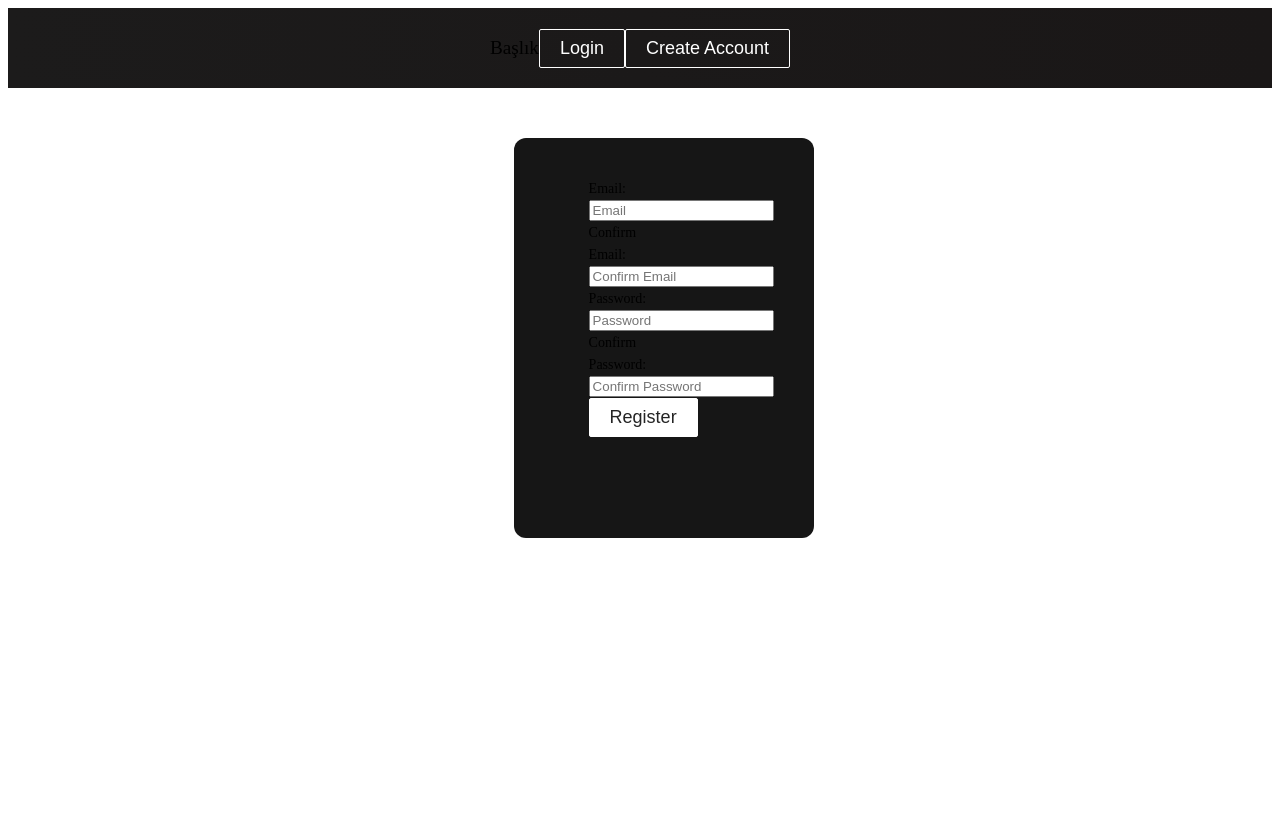
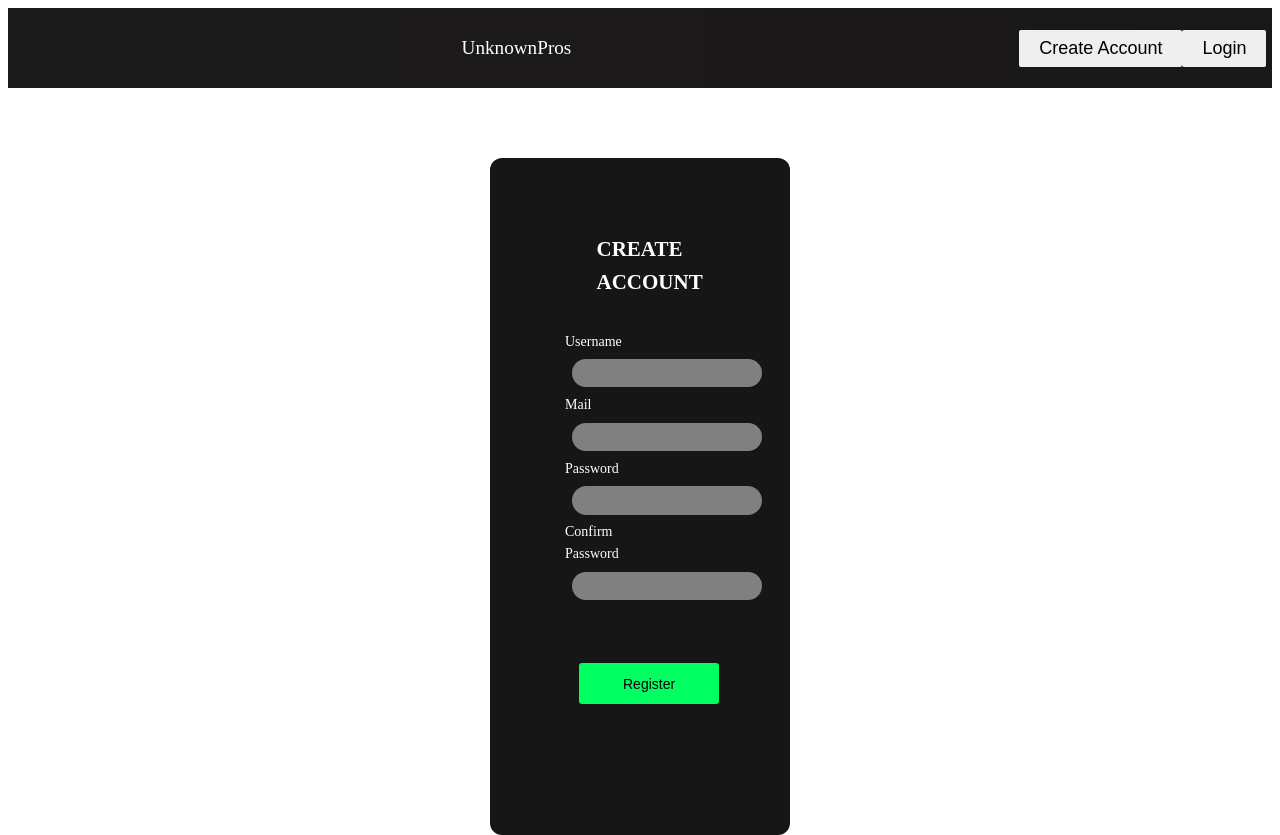
Before and after one commit to ertugdlk/up_react, a React (Create React App) app: page / in a window 1280 px wide. Both pictures are taken after a click on the button "Create Account". Before the commit the page ends 800 px from the top, so only its background shows below. Built offline with nearby package versions, Linux system fonts and the light colour scheme.

Commit message:
Fixed some positional errors

```diff
--- a/src/components/Common/Button.css
+++ b/src/components/Common/Button.css
@@ -20,8 +20,33 @@
     background-color: transparent;
     color: #fff;
     padding: 8px 20px;
-    border: 1px solid var(--primary);
     transition: all 0.3s ease-out;
+
+  }
+
+  .btn--navbar--createAccount{
+    padding: 0 3rem;
+    transition: all 0.3s ease-out;
+
+  }
+
+  .btn--navbar--login{
+    transition: all 0.3s ease-out;
+    padding:0 3rem;
+  }
+
+  .btn--register{
+    background-color: #00FF60;
+    color:#000;
+    border-radius: 0 3rem;
+
+  }
+
+  .btn--login{
+    background-color: #00FF60;
+    color:#000;
+    border-radius: 3em;
+
   }
 
   .btn--medium {
--- a/src/components/Common/Button.js
+++ b/src/components/Common/Button.js
@@ -14,7 +14,7 @@ import React from 'react';
 import './Button.css';
 
 
-const STYLES = ['btn--primary', 'btn--outline', 'btn--test'];
+const STYLES = ['btn--navbar-login','btn--navbar-createAccount','btn--register','btn--login'];
 
 const SIZES = ['btn--medium', 'btn--large'];
 
--- a/src/components/CreateAccountWindow.js
+++ b/src/components/CreateAccountWindow.js
@@ -1,53 +1,57 @@
-import React from 'react'
+import React, {useState} from 'react'
 import styled from 'styled-components'
-import Button from './Common/Button'
 
 function CreateAccountWindow()
 {
+  const [click, setClick] = useState(false);
+  const [visible , setVisible] = useState(false);
+;
 
+const handleClickRegister = ()=>
+{
+  setClick(true);
+  setVisible(false);
+}
     return(
         <>
         <Window>
         <Modal>
         <form>
+          <Title><b>CREATE ACCOUNT</b></Title>
             <label>
-              Email:
-              <input
+              Username
+              <StyledInput
+                 type="text"
+                name="username"
+                required
+              ></StyledInput>
+            </label>
+            <label>
+              Mail
+              <StyledInput
                  type="text"
                 name="email"
-                placeholder="Email"
                 required
-              ></input>
+              ></StyledInput>
             </label>
             <label>
-              Confirm Email:
-              <input
-                 type="text"
-                name="email"
-                placeholder="Confirm Email"
+              Password
+              <StyledInput
+                 type="password"
+                name="password"
                 required
-              ></input>
+              ></StyledInput>
             </label>
             <label>
-              Password:
-              <input
-                type="text"
-                name="password"
-                placeholder="Password"
+              Confirm Password
+              <StyledInput
+                 type="password"
+                name="repassword"
                 required
-              ></input>
-            </label>
-            <label>
-              Confirm Password:
-              <input
-                type="text"
-                name="Confirm Password"
-                placeholder="Confirm Password"
-                required
-              ></input>
+              ></StyledInput>
             </label>
             <div>
-                <Button>Register</Button>
+                <Button buttonStyle='btn--register'>Register</Button>
             </div>
           </form>
         </Modal>
@@ -55,29 +59,54 @@ function CreateAccountWindow()
         </>
     )
 }
-
+//İçeriklerin cssi
 const Modal = styled.div`
+  color:#fff;
+  box-sizing: border-box;
   font-size: 14px;
-  width: 20px;
-  margin-left: 25%;
-  margin-top: 40px;
-  position: absolute;
+  width: 12px;
+  margin:25% 25%;
+  position: flex;
   font-variant: tabular-nums;
   line-height: 1.5715;
   list-style: none;
 `;
-
+//Popup'ın cssi
 const Window = styled.div`
-  position: absolute;
-  width: 300px;
-  height: 400px;
-  left: 40%;
-  top: 130px;
-  background: #161616;
-  border-radius: 12px;
-  z-index: 3;
+  box-sizing: border-box;
+    position: absolute;
+    width: 300px;
+    height: fit-content;
+    top: 150px;
+    background: #161616;
+    border-radius: 12px;
+    z-index: 3;
 `;
 
+const StyledInput = styled.input`
+  padding: 0.5em;
+  margin: 0.5em;
+  color:#fff;
+  background-color: grey;
+  border: none;
+  border-radius: 20px;
+`;
 
+const Title = styled.h2`
+color: #fff;
+font-size: 1Sem;
+margin: 1em 1.5em;
+padding-bottom:0.5em;
+`;
+
+const Button = styled.button`
+color: #000;
+background-color: #00FF60;
+font-size: 1em;
+margin: 4em 1em;
+padding: 0.75em 3em;
+border: 2px solid #00ff60;
+border-radius: 3px;
+`;
 
 export default CreateAccountWindow
--- a/src/components/LoginWindow.js
+++ b/src/components/LoginWindow.js
@@ -1,6 +1,5 @@
 import React from 'react'
 import styled from 'styled-components'
-import Button from './Common/Button'
 
 
 function LoginWindow()
@@ -11,26 +10,27 @@ function LoginWindow()
         <Window>
         <Modal>
         <form>
+        <Title>
+          <b>LOGIN</b>
+        </Title>
           <label>
-                Email:
-                <input
+                Username
+                <StyledInput
                   type="text"
-                  placeholder="Enter Your Email"
-                  name="Email"
+                  name="Username"
                   required
-                ></input>
+                ></StyledInput>
                 </label>
                 <label>
-                  Password:
-                <input
+                  Password
+                <StyledInput
                   type="password"
-                  placeholder="Enter Password"
                   name="Password"
                   required
-                ></input>
+                ></StyledInput>
                 </label>
                 <div>
-                  <Button>Login</Button>
+                  <Button buttonStyle='btn--login'>Login</Button>
               </div>
             </form>
         </Modal>
@@ -38,28 +38,58 @@ function LoginWindow()
         </>
     )
 }
-
+//İçeriklerin cssi
 const Modal = styled.div`
+  color:#fff;
   box-sizing: border-box;
   font-size: 14px;
-  width: 15px;
-  margin-left: 25%;
-  margin-top: 100px;
-  position: absolute;
+  width: 12px;
+  margin:25% 25%;
+  position: flex;
   font-variant: tabular-nums;
   line-height: 1.5715;
   list-style: none;
 `;
-
+//Popup'ın cssi
 const Window = styled.div`
     position: absolute;
     width: 300px;
     height: 400px;
-  left: 40%;
-  top: 130px;
+    top: 200px;
     background: #161616;
     border-radius: 12px;
     z-index: 3;
 `;
 
+
+const StyledInput = styled.input`
+  padding: 0.5em;
+  margin: 0.5em;
+  color:#fff;
+  background-color: grey;
+  border: none;
+  border-radius: 20px;
+`;
+
+
+const Title = styled.h2`
+color: #fff;
+font-size: 1Sem;
+margin: 1em 1.5em;
+padding-bottom:0.5em;
+`;
+
+
+
+const Button = styled.button`
+  color: #000;
+  background-color: #00FF60;
+  font-size: 1em;
+  margin: 4em 1em;
+  padding: 0.75em 3em;
+  border: 2px solid #00ff60;
+  border-radius: 3px;
+`;
+
+
 export default LoginWindow
--- a/src/components/Navbar.css
+++ /dev/null
@@ -1,43 +0,0 @@
-.navbar {
-    background: linear-gradient(90deg, rgb(28, 27, 27) 0%, rgb(26, 23, 23) 100%);
-    height: 80px;
-    display: flex;
-    justify-content: center;
-    align-items: center;
-    font-size: 1.2rem;
-    position: sticky;
-    top: 0;
-    z-index: 999;
-  }
-
-  .navbar-container {
-    display: flex;
-    float:left;
-    justify-content: center;
-    align-items: center;
-    height: 80px;
-
-  }
-
-
-  /*.navbar-logo {
-    color: #fff;
-    justify-self: left;
-    margin-left: 20px;
-    cursor: pointer;
-    text-decoration: none;
-    font-size: 2rem;
-    display: flex;
-    align-items: left;
-  }*/
-
-  .nav-links-mobile {
-    display: none;
-  }
-
-
-  @media screen and (max-width: 960px) {
-    .NavbarItems {
-      position: relative;
-    }
-  }
--- a/src/components/Navbar.js
+++ b/src/components/Navbar.js
@@ -2,7 +2,7 @@ import React, { useState } from 'react';
 import { Button } from './Common/Button';
 import LoginWindow from './LoginWindow';
 import CreateAccountWindow from './CreateAccountWindow';
-import './Navbar.css';
+import styled from 'styled-components'
 
 function Navbar() {
   const [click, setClick] = useState(false);
@@ -13,6 +13,7 @@ const handleClickLogin = ()=>
 {
   setVisible(true);
   setClick(false);
+
 }
 
 const handleClickCreateAccount = ()=>
@@ -26,18 +27,38 @@ const handleClickCreateAccount = ()=>
 
   return (
     <>
-
-      {visible ? <LoginWindow></LoginWindow> : null}
-      <nav className='navbar'>
-        <div className='navbar-container'>
-            Başlık
-          </div>
-          <Button onClick={handleClickLogin} className="LoginButton" id="Login" buttonStyle='btn--outline'>Login </Button>
-        {click?<CreateAccountWindow></CreateAccountWindow>:null}
-          <Button onClick={handleClickCreateAccount} className="CreateAccountButton"id="Create Account" buttonStyle='btn--outline'>Create Account</Button>
-      </nav>
+    <NavigationBar>
+      {click ? <CreateAccountWindow></CreateAccountWindow> : null}
+        <Name >
+            UnknownPros
+        </Name>
+          <Button onClick={handleClickCreateAccount} buttonStyle='btn--navbar--createAccount'>Create Account</Button>
+        {visible?<LoginWindow></LoginWindow>:null}
+          <Button onClick={handleClickLogin} buttonStyle='btn--navbar--login'>Login</Button>
+      </NavigationBar>
     </>
   );
 }
 
+const NavigationBar = styled.header`
+    background: linear-gradient(90deg, rgb(28, 27, 27) 0%, rgb(26, 23, 23) 100%);
+    height: 80px;
+    display: flex;
+    justify-content: center;
+    align-items: center;
+    font-size: 1.2rem;
+    position: sticky;
+    top: 0;
+    z-index: 999;
+  `;
+
+const Name = styled.div`
+
+    color:#fff;
+    display: fixed;
+    align-items: center;
+    height: 100%;
+    padding: 0 28rem;
+    cursor:pointer;
+`;
 export default Navbar;
```
Also changed, not shown: src/components/Common/PlayButton.js (added, +17 -0 lines), src/components/Dashboard.js (added, +130 -0 lines). Lines whose indentation alone changed are shown as unchanged.
